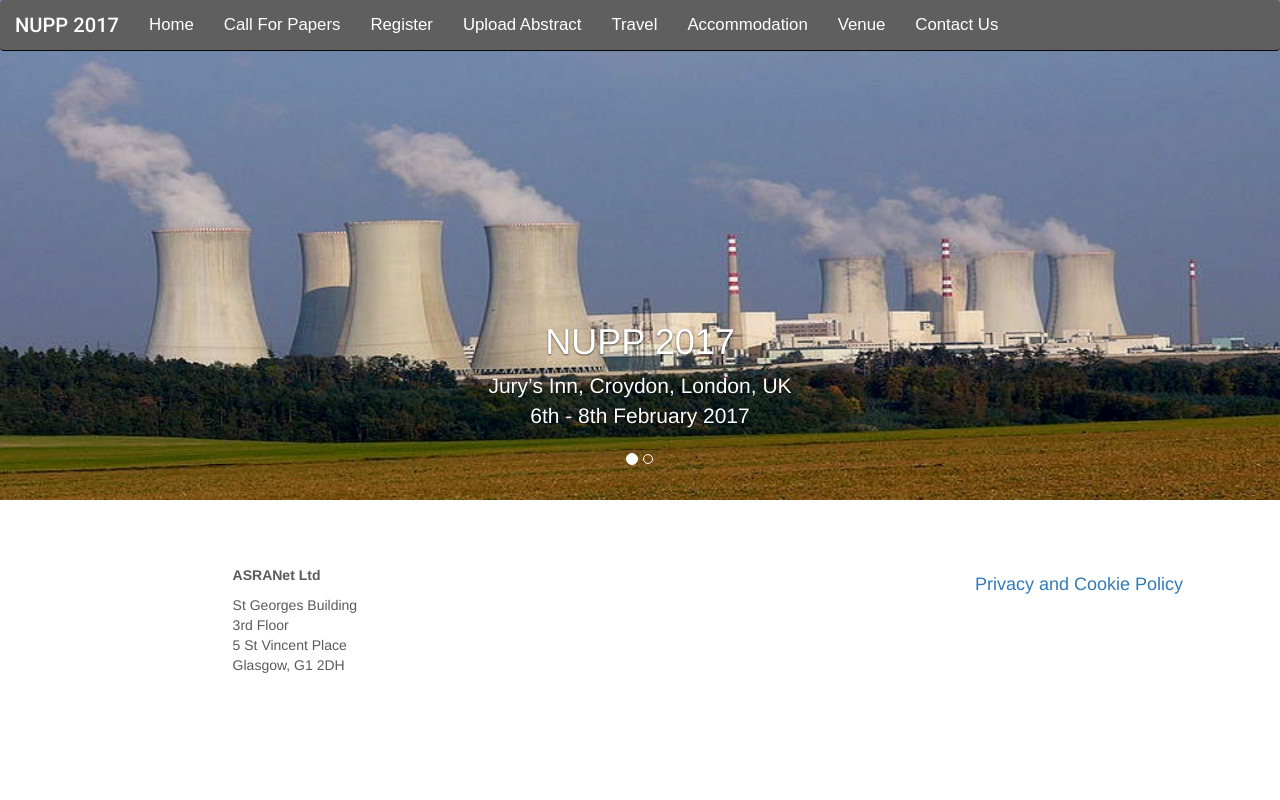
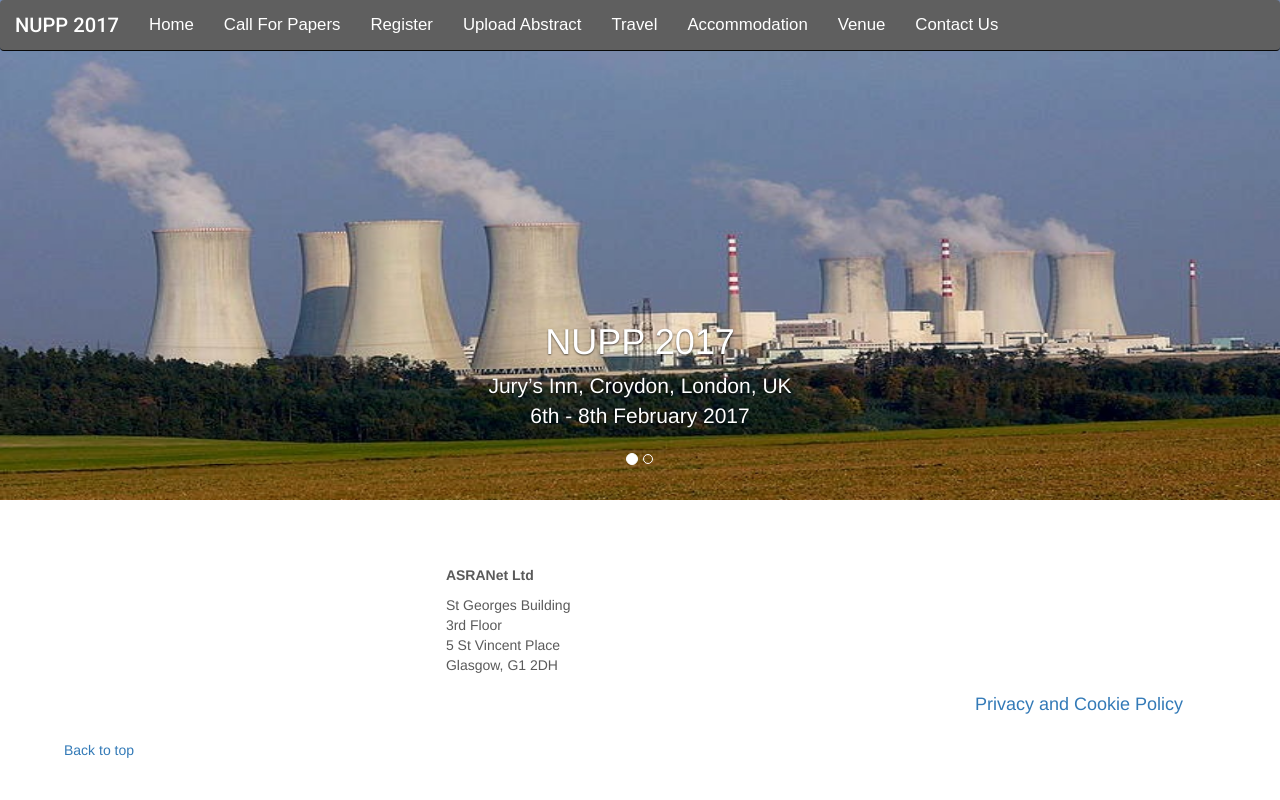
Before and after one commit to ASRANet/testproject, a Django app: template templates/index.html in a window 1280 px wide. Run offline with Django 3.2, Linux system fonts and the light colour scheme; the template is opened without the code that fills it, so the values that code supplies are empty; some libraries are stand-ins or nearby versions.

Commit message:
Added back to top button

```diff
--- a/static/styles.css
+++ b/static/styles.css
@@ -219,3 +219,11 @@ color: white; !important;
     color: white; !important;
     font-size: larger;
 }
+
+.back-to-top{
+
+    position: fixed;
+    bottom: 5%;
+    left: 5%;
+
+}
--- a/templates/baseTemplates/base.html
+++ b/templates/baseTemplates/base.html
@@ -35,6 +35,9 @@
 </head>
 <!-- NAVBAR
 ================================================== -->
+
+<a id="top"></a>
+
 <body data-spy="scroll" data-target="#sidebar" data-offset="150">
 <div class="navbar-wrapper">
         <nav class="navbar navbar-inverse navbar-fixed-top">
@@ -70,10 +73,14 @@
 
 {% block body_block %}{% endblock %}
 
+<div class="back-to-top">
+    <a href="#top">Back to top</a>
+</div>
+
 <div class="footer">
     <div class="container-fluid">
         <div class="row">
-            <div class="col-md-6">
+            <div class="col-md-6 col-md-offset-2">
 
                 <p><strong>ASRANet Ltd</strong></p>
                 <p>
```
